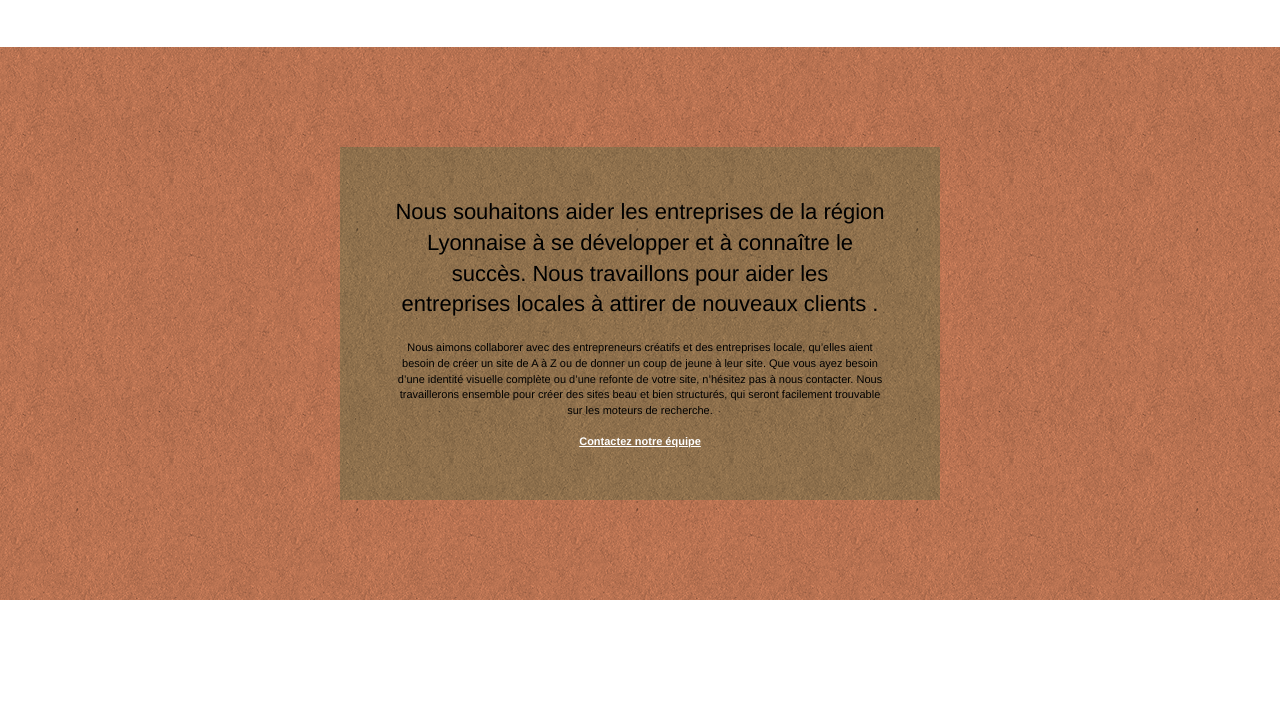
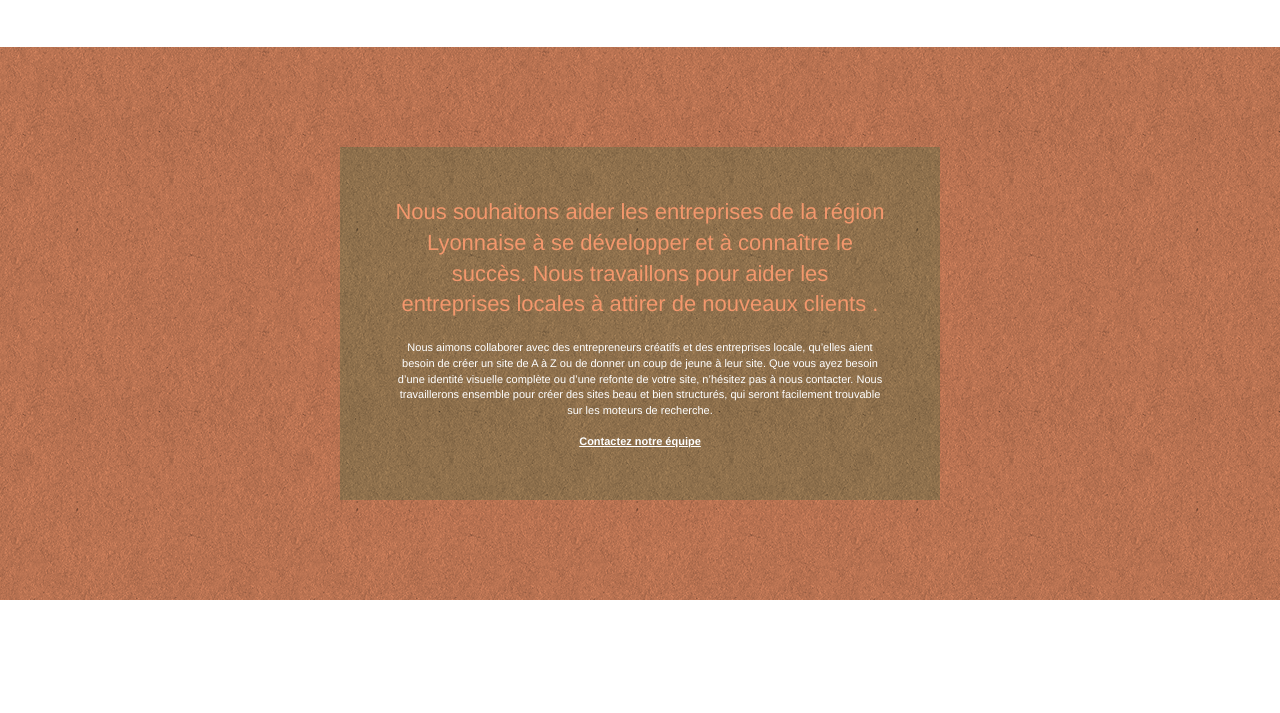
Before and after one commit to allouned/P4-version-optimis-e, a plain HTML site: page index.html in a window 1280 px wide. Shown: the part 1127-1840 px from the top of the page. Drawn offline with Linux system fonts and the light colour scheme.

Commit message:
contraste 2

```diff
--- a/style.css
+++ b/style.css
@@ -133,7 +133,7 @@ a:hover {
 .d-bloc h5 a,
 .d-bloc h6 a,
 .d-bloc p a {
-    color: #000000;
+    color: rgba(255, 255, 255, .6);
 }
 
 .d-bloc .a-btn:hover,
@@ -736,7 +736,7 @@ h4 {
 }
 
 .white {
-    color: #000000!important;
+    color: #FFFFFF!important;
 }
 
 .portfolio-thumb {
@@ -775,7 +775,7 @@ h4 {
 }
 
 .tc-white {
-    color: #000000!important;
+    color: #F3976C!important;
 }
 
 .btn-atomic-tangerine {
```
